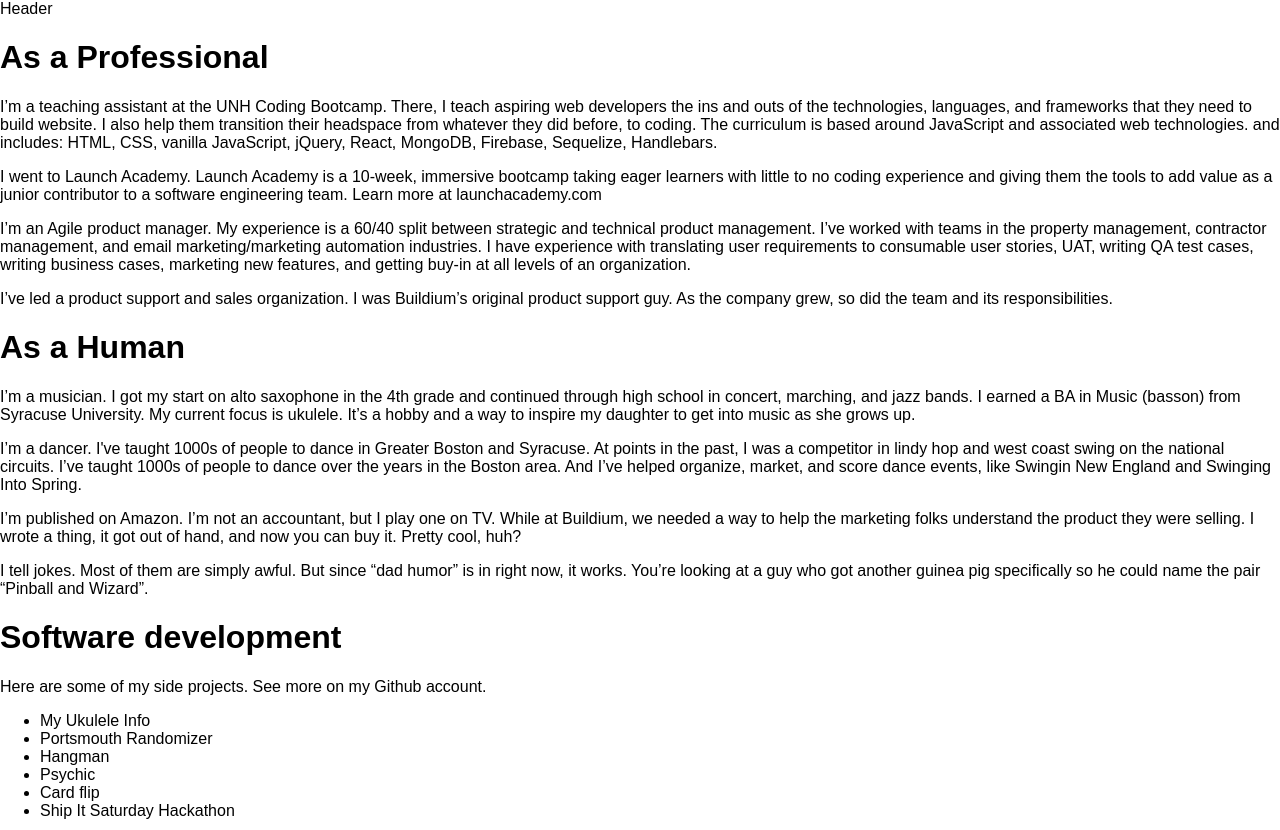
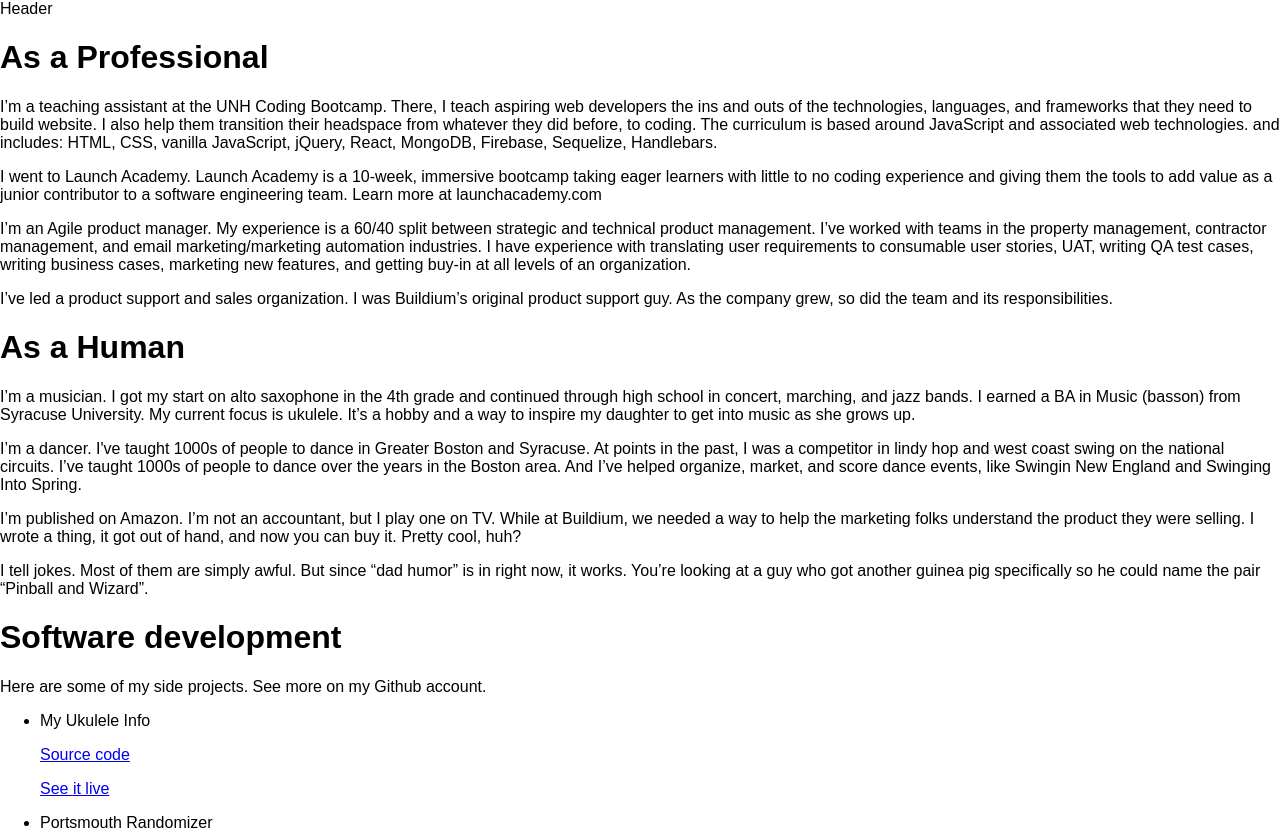
Before and after one commit to marclevetin/portfolio, a React (Create React App) app: page / in a window 1280 px wide. Shown: the top 830 px of the page. Built offline with nearby package versions, Linux system fonts and the light colour scheme.

Commit message:
turned software projects list into a mapped set of components.

```diff
--- /dev/null
+++ b/src/components/SoftwareProject.js
@@ -0,0 +1,17 @@
+import React from 'react';
+
+const SoftwareProject = (props) => {
+  let githubURL = "https://github.com/marclevetin/" + props.github;
+
+    return (
+      <div>
+        <li>
+          <p>{props.name}</p>
+          <p><a href={githubURL} target="_blank">Source code</a></p>
+          <p><a href={props.live} target="_blank">See it live</a></p>
+        </li>
+      </div>
+    )
+};
+
+export default SoftwareProject;
--- a/src/containers/Portfolio.js
+++ b/src/containers/Portfolio.js
@@ -1,18 +1,30 @@
 import React, { Component } from 'react';
+
+// components
+import SoftwareProject from '../components/SoftwareProject';
+
+// local data
+import softwaredata from '../data/softwareprojects';
 
 class Portfolio extends Component {
   render() {
+    let allSoftwareProjects = softwaredata.map(project => {
+      return (
+        <SoftwareProject
+          key = {project.id}
+          name = {project.project}
+          github = {project.githubpath}
+          live = {project.liveurl}
+        />
+      )
+    })
+
     return (
       <div>
         <h1>Software development</h1>
           <p>Here are some of my side projects.  See more on my Github account.</p>
           <ul>
-            <li>My Ukulele Info</li>
-            <li>Portsmouth Randomizer</li>
-            <li>Hangman</li>
-            <li>Psychic</li>
-            <li>Card flip</li>
-            <li>Ship It Saturday Hackathon</li>
+            {allSoftwareProjects}
           </ul>
 
         <h1>Product management</h1>
--- a/src/containers/Technologies.js
+++ b/src/containers/Technologies.js
@@ -1,6 +1,7 @@
 import React, { Component } from 'react';
 import Technology from '../components/Technology'
 
+// local data
 import technologiesdata from '../data/tech'
 
 class Technologies extends Component {
--- a/src/data/softwareprojects.js
+++ b/src/data/softwareprojects.js
@@ -7,4 +7,4 @@
   {id: 6, project: 'Fizzbuzz without if/else', githubpath: 'fizzbuzz-without-if-else', liveurl: '#', description: 'TBD', category: 'TBD', keytech:[]}
 ]
 
-export default softwaredata
+export default softwaredata;
```
